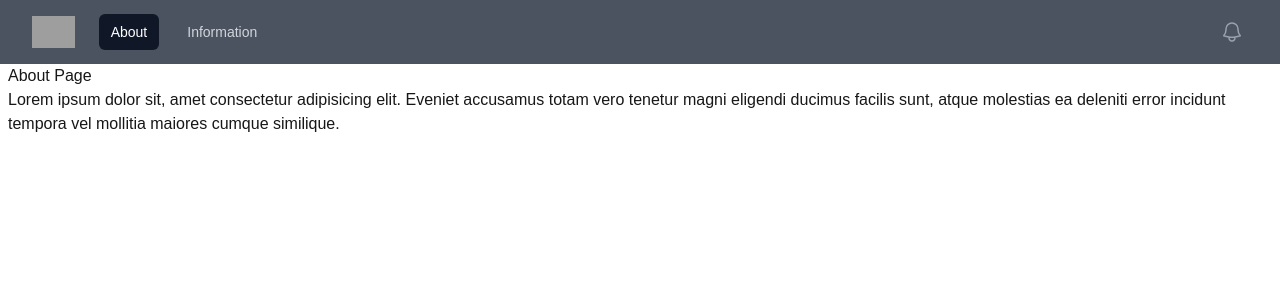
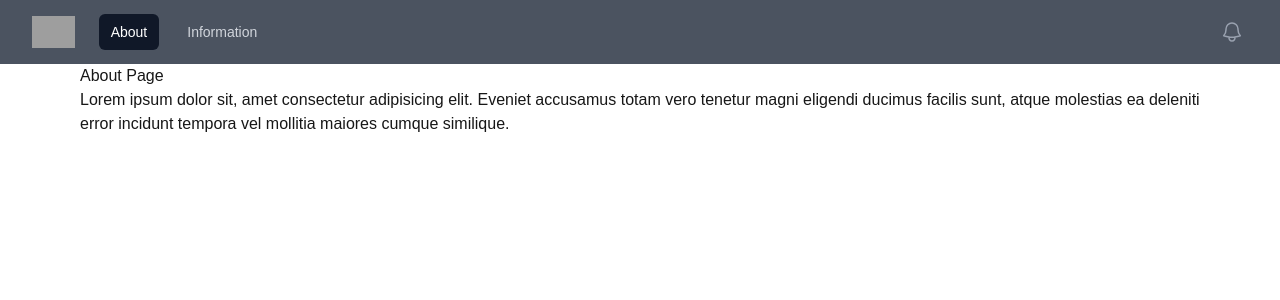
Before and after one commit to wongkj/dinosaur-viewer, a Next.js app: page /about in a window 1280 px wide. Shown: the top 300 px of the page. Built offline with nearby package versions, Linux system fonts and the light colour scheme; grey boxes are pictures that could not be loaded.

Commit message:
fix: Increased the gutter size

```diff
--- a/src/app/about/layout.tsx
+++ b/src/app/about/layout.tsx
@@ -5,7 +5,7 @@ export default function Layout({ children }: { children: React.ReactNode }) {
   return (
     <>
       <Navbar />
-      <div className="mx-auto px-2">{children}</div>
+      <div className="mx-auto px-20">{children}</div>
     </>
   );
 }
```
